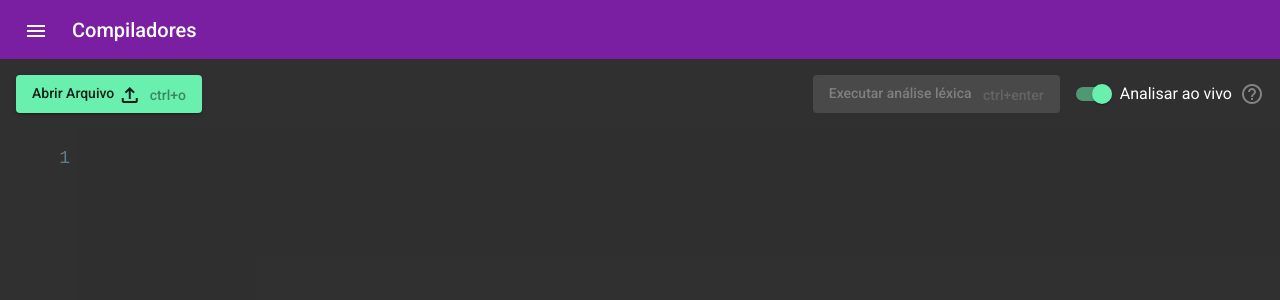
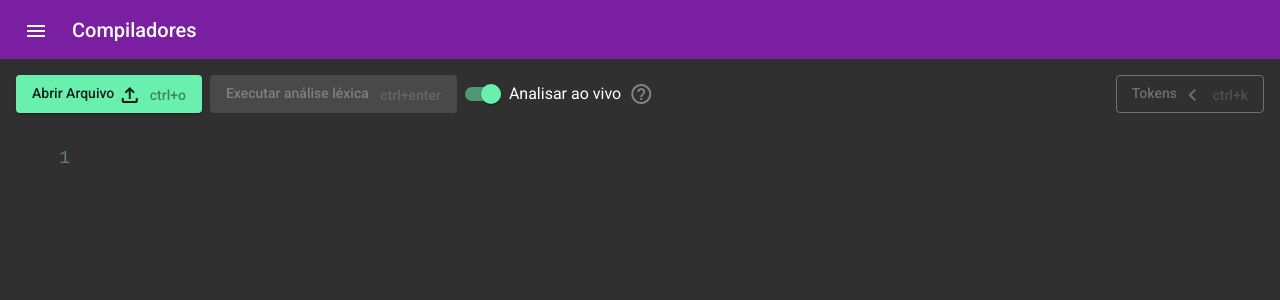
Before and after one commit to jibaky/trabComp, an Angular app: page /analiseLexica in a window 1280 px wide. Shown: the top 300 px of the page. Built offline with nearby package versions, Linux system fonts and the light colour scheme.

Commit message:
feat(tokens): adiciona visualização de tokens

```diff
--- a/src/app/app.module.ts
+++ b/src/app/app.module.ts
@@ -24,6 +24,7 @@ import { MatTableModule } from '@angular/material/table';
 import { MatTooltipModule } from '@angular/material/tooltip';
 import { UploaderComponent } from './components/uploader/uploader.component';
 import { MatSnackBarModule } from '@angular/material/snack-bar';
+import { TokensComponent } from './components/tokens/tokens.component';
 
 @NgModule({
   declarations: [
@@ -35,6 +36,7 @@ import { MatSnackBarModule } from '@angular/material/snack-bar';
     EditorComponent,
     ErrorConsoleComponent,
     UploaderComponent,
+    TokensComponent,
   ],
   imports: [
     BrowserModule,
--- a/src/app/components/editor/editor.component.html
+++ b/src/app/components/editor/editor.component.html
@@ -1,6 +1,5 @@
 <div class="actions">
   <app-uploader></app-uploader>
-  <div class="spacer"></div>
   <button
     [disabled]="analiseAoVivo"
     class="button"
@@ -25,6 +24,7 @@
     matTooltip="Analisar ao vivo faz com que o código-fonte seja analisado em tempo real."
     >help_outline</mat-icon
   >
+  <div class="spacer"></div>
 </div>
 <div class="editor-container">
   <div class="line-numbers" #lineNumbersContainer>
@@ -44,9 +44,9 @@
     #editor
   ></textarea>
   <!-- >
-teste = (1 + 2) > 4;
-a = 25.9;
-b = 3;
-c = a + b;
-d = c > 4;</textarea -->
+  teste = (1 + 2) > 4;
+  a = 25.9;
+  b = 3;
+  c = a + b;
+  d = c > 4;</textarea -->
 </div>
--- a/src/app/components/editor/editor.component.scss
+++ b/src/app/components/editor/editor.component.scss
@@ -60,7 +60,7 @@
 }
 
 .button {
-  margin-right: 16px;
+  margin: 0 8px;
 }
 
 .actions {
@@ -74,6 +74,14 @@
 }
 
 .tip {
-  margin-left: 8px;
+  margin: 0 8px;
   opacity: 0.4;
 }
+
+mat-drawer-container {
+  height: 100%;
+}
+
+.token-drawer {
+  max-height: 64%;
+}
--- a/src/app/components/editor/editor.component.ts
+++ b/src/app/components/editor/editor.component.ts
@@ -32,7 +32,7 @@ export class EditorComponent implements OnInit {
   analiseAoVivo = true;
 
   constructor(
-    private analisadorLexico: AnalisadorLexicoService,
+    public analisadorLexico: AnalisadorLexicoService,
     private errorsService: ErrorsService,
     private fileManagerService: FilemanagerService
   ) {}
--- /dev/null
+++ b/src/app/components/tokens/tokens.component.html
@@ -0,0 +1,49 @@
+<table
+  mat-table
+  [dataSource]="analisadorLexicoService.tokens$"
+  multiTemplateDataRows
+>
+  <ng-container matColumnDef="token">
+    <th mat-header-cell *matHeaderCellDef>Token</th>
+    <td mat-cell *matCellDef="let element">
+      <span
+        [class.error]="
+          element.meaning === 'identificador inválido' ||
+          element.meaning === 'número real mal formatado'
+        "
+        [class.number]="
+          element.meaning === 'número real' ||
+          element.meaning === 'número natural'
+        "
+        [class.boolean]="
+          element.meaning === 'boolean-verdadeiro' ||
+          element.meaning === 'boolean-falso'
+        "
+        [class.operator]="
+          element.meaning === 'operação-soma' ||
+          element.meaning === 'operação-subtração' ||
+          element.meaning === 'operação-ou' ||
+          element.meaning === 'operação-produto' ||
+          element.meaning === 'operação-divisão' ||
+          element.meaning === 'operação-e' ||
+          element.meaning === 'operação-não'
+        "
+        [class.identifier]="element.meaning === 'identificador válido'"
+        [class.ponto-e-virgula]="element.meaning === 'ponto-e-vírgula'"
+        class="token"
+        >{{ element.token }}</span
+      >
+    </td>
+  </ng-container>
+  <ng-container matColumnDef="meaning">
+    <th mat-header-cell *matHeaderCellDef>Descrição</th>
+    <td mat-cell *matCellDef="let element">{{ element.meaning }}</td>
+  </ng-container>
+
+  <tr mat-header-row *matHeaderRowDef="columnsToDisplay; sticky: true"></tr>
+  <tr
+    mat-row
+    *matRowDef="let element; columns: columnsToDisplay"
+    class="element-row"
+  ></tr>
+</table>
--- /dev/null
+++ b/src/app/components/tokens/tokens.component.scss
@@ -0,0 +1,36 @@
+table {
+  width: 300px;
+}
+
+.token {
+  display: inline-block;
+  border-radius: 4px;
+  background-color: #212121;
+  padding: 3px 6px;
+  max-width: 95px;
+  word-wrap: break-word;
+}
+
+.token.error {
+  background-color: #c62828;
+}
+
+.token.number {
+  background-color: #303f9f;
+}
+
+.token.boolean {
+  background-color: #ad1457;
+}
+
+.token.operator {
+  background-color: #546e7a;
+}
+
+.token.identifier {
+  background-color: #2e7d32;
+}
+
+.token.ponto-e-virgula {
+  background-color: rgba(33, 33, 33, 0.39);
+}
--- /dev/null
+++ b/src/app/components/tokens/tokens.component.ts
@@ -0,0 +1,22 @@
+import { Component, OnInit } from '@angular/core';
+import {
+  AnalisadorLexicoService,
+  Token,
+} from 'src/app/services/analisador-lexico/analisador-lexico.service';
+
+@Component({
+  selector: 'app-tokens',
+  templateUrl: './tokens.component.html',
+  styleUrls: ['./tokens.component.scss'],
+})
+export class TokensComponent implements OnInit {
+  columnsToDisplay: string[] = ['token', 'meaning'];
+
+  constructor(public analisadorLexicoService: AnalisadorLexicoService) {}
+
+  ngOnInit(): void {
+    this.analisadorLexicoService.tokens$.subscribe((tokens: Token[]) => {
+      console.log('tokens arrived', tokens);
+    });
+  }
+}
--- a/src/app/pages/analise-lexica/analise-lexica.component.html
+++ b/src/app/pages/analise-lexica/analise-lexica.component.html
@@ -1,4 +1,31 @@
-<div class="container">
-  <app-editor></app-editor>
-  <error-console></error-console>
-</div>
+<mat-drawer-container autosize [hasBackdrop]="false">
+  <mat-drawer #tokensDrawer mode="side" position="end" class="token-drawer">
+    <app-tokens></app-tokens>
+  </mat-drawer>
+  <div class="container">
+    <div class="actions">
+      <div class="spacer"></div>
+      <button
+        [disabled]="analisadorLexico.tokens$.value.length === 0"
+        class="button"
+        type="button"
+        mat-stroked-button
+        (click)="tokensDrawer.toggle()"
+        (document:keydown.control.k)="
+          $event.preventDefault();
+          analisadorLexico.tokens$.value.length === 0
+            ? null
+            : tokensDrawer.toggle()
+        "
+      >
+        Tokens
+        <mat-icon>{{
+          tokensDrawer.opened ? "chevron_right" : "chevron_left"
+        }}</mat-icon>
+        <span class="hotkey">ctrl+k</span>
+      </button>
+    </div>
+    <app-editor></app-editor>
+    <error-console></error-console>
+  </div>
+</mat-drawer-container>
--- a/src/app/pages/analise-lexica/analise-lexica.component.scss
+++ b/src/app/pages/analise-lexica/analise-lexica.component.scss
@@ -14,4 +14,27 @@ error-console {
   position: absolute;
   bottom: 0;
   overflow: auto;
+  z-index: 2;
 }
+
+app-editor {
+  position: relative;
+}
+
+.actions {
+  display: flex;
+  align-items: center;
+  padding: 16px;
+  width: auto;
+  position: absolute;
+  right: 0;
+  z-index: 4;
+}
+
+.spacer {
+  flex: 1 1 auto;
+}
+
+mat-drawer-container {
+  height: 100%;
+}
--- a/src/app/pages/analise-lexica/analise-lexica.component.ts
+++ b/src/app/pages/analise-lexica/analise-lexica.component.ts
@@ -1,4 +1,5 @@
 import { Component, ElementRef, OnInit, ViewChild } from '@angular/core';
+import { AnalisadorLexicoService } from 'src/app/services/analisador-lexico/analisador-lexico.service';
 
 @Component({
   selector: 'app-analise-lexica',
@@ -6,7 +7,7 @@ import { Component, ElementRef, OnInit, ViewChild } from '@angular/core';
   styleUrls: ['./analise-lexica.component.scss'],
 })
 export class AnaliseLexicaComponent implements OnInit {
-  constructor() {}
+  constructor(public analisadorLexico: AnalisadorLexicoService) {}
 
   ngOnInit(): void {}
 }
--- a/src/app/services/analisador-lexico/analisador-lexico.service.ts
+++ b/src/app/services/analisador-lexico/analisador-lexico.service.ts
@@ -1,7 +1,8 @@
 import { Injectable } from '@angular/core';
+import { BehaviorSubject } from 'rxjs';
 import { ErrorsService } from '../errors/errors.service';
 
-class Token {
+export class Token {
   token: string = '';
   meaning: string = '';
 }
@@ -16,7 +17,7 @@ export class AnalisadorLexicoService {
       ''
     );
   /** Array com os caracteres que são capazes de dividir tokens */
-  private dividers = ' _;,():=<>+-*{}/'.split('');
+  private dividers = ' ;,():=<>+-*{}/'.split('');
   /** Lista de palavras reservadas válidas */
   private reservedWords = [
     { token: 'program', desc: 'programa' },
@@ -62,6 +63,8 @@ export class AnalisadorLexicoService {
   private commentChar = '/';
   /** Lista de tokens encontradas no código-fonte */
   tokens: Token[] = [];
+  /** Observable que emite listas de tokens processadas */
+  tokens$ = new BehaviorSubject<Token[]>([]);
 
   constructor(private errorsService: ErrorsService) {}
 
@@ -162,6 +165,7 @@ export class AnalisadorLexicoService {
     }
 
     console.log(this.tokens);
+    this.tokens$.next(this.tokens);
     // Emite os novos valores de erros manualmente
     this.errorsService.emitir();
   }
```
Also changed, not shown: 1 other file (tests, documents, lock files or other folders).
